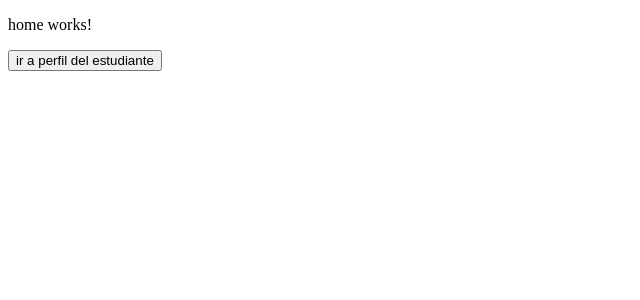
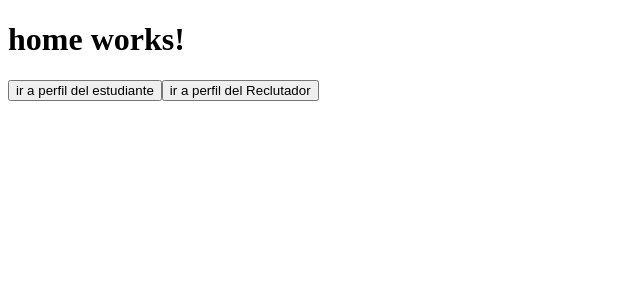
Before and after one commit to emilianoInsfran/univ, an Angular app: page / in a window 1280 px wide. Shown: the top 300 px of the page, without its empty margins (0-640 px from the left). Built offline with nearby package versions, Linux system fonts and the light colour scheme.

Commit message:
Agregar page reclutador

```diff
--- a/src/app/app-routing.module.ts
+++ b/src/app/app-routing.module.ts
@@ -1,11 +1,13 @@
-import { NgModule } from '@angular/core';
+import { Component, NgModule } from '@angular/core';
 import { RouterModule, Routes } from '@angular/router';
 import { HomeComponent } from './home/home.component';
 import { PerfilEstudianteComponent } from './perfil-estudiante/perfil-estudiante.component';
+import { PerfilComponent } from './reclutador/perfil/perfil.component';
 
 const routes: Routes = [
   { path: '', component: HomeComponent },
-  { path: 'perfilEstudiante', component: PerfilEstudianteComponent }
+  { path: 'perfilEstudiante', component: PerfilEstudianteComponent },
+  { path: 'perfilReclutador', component: PerfilComponent}
 ];
 
 @NgModule({
--- a/src/app/app.module.ts
+++ b/src/app/app.module.ts
@@ -5,12 +5,14 @@ import { AppRoutingModule } from './app-routing.module';
 import { AppComponent } from './app.component';
 import { HomeComponent } from './home/home.component';
 import { PerfilEstudianteComponent } from './perfil-estudiante/perfil-estudiante.component';
+import { PerfilComponent } from './reclutador/perfil/perfil.component';
 
 @NgModule({
   declarations: [
     AppComponent,
     HomeComponent,
-    PerfilEstudianteComponent
+    PerfilEstudianteComponent,
+    PerfilComponent
   ],
   imports: [
     BrowserModule,
--- a/src/app/home/home.component.html
+++ b/src/app/home/home.component.html
@@ -1,2 +1,3 @@
-<p>home works!</p>
+<h1>home works!</h1>
 <button (click)="gotoPage('/perfilEstudiante')">ir a perfil del estudiante</button>
+<button (click)="gotoPage('/perfilReclutador')">ir a perfil del Reclutador</button>
--- /dev/null
+++ b/src/app/reclutador/perfil/perfil.component.html
@@ -0,0 +1 @@
+<p>perfil works!</p>
--- /dev/null
+++ b/src/app/reclutador/perfil/perfil.component.ts
@@ -0,0 +1,15 @@
+import { Component, OnInit } from '@angular/core';
+
+@Component({
+  selector: 'app-perfil',
+  templateUrl: './perfil.component.html',
+  styleUrls: ['./perfil.component.scss']
+})
+export class PerfilComponent implements OnInit {
+
+  constructor() { }
+
+  ngOnInit(): void {
+  }
+
+}
```
Also changed, not shown: src/app/reclutador/perfil/perfil.component.scss (added), 1 other file (tests, documents, lock files or other folders).
